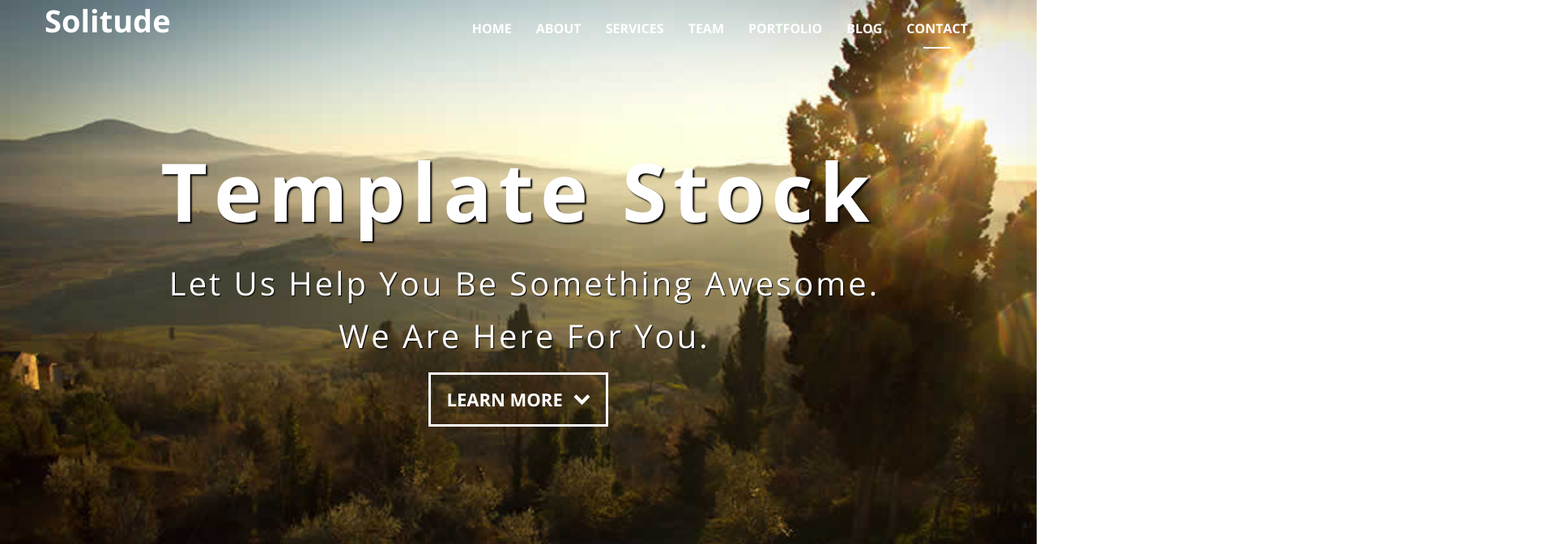
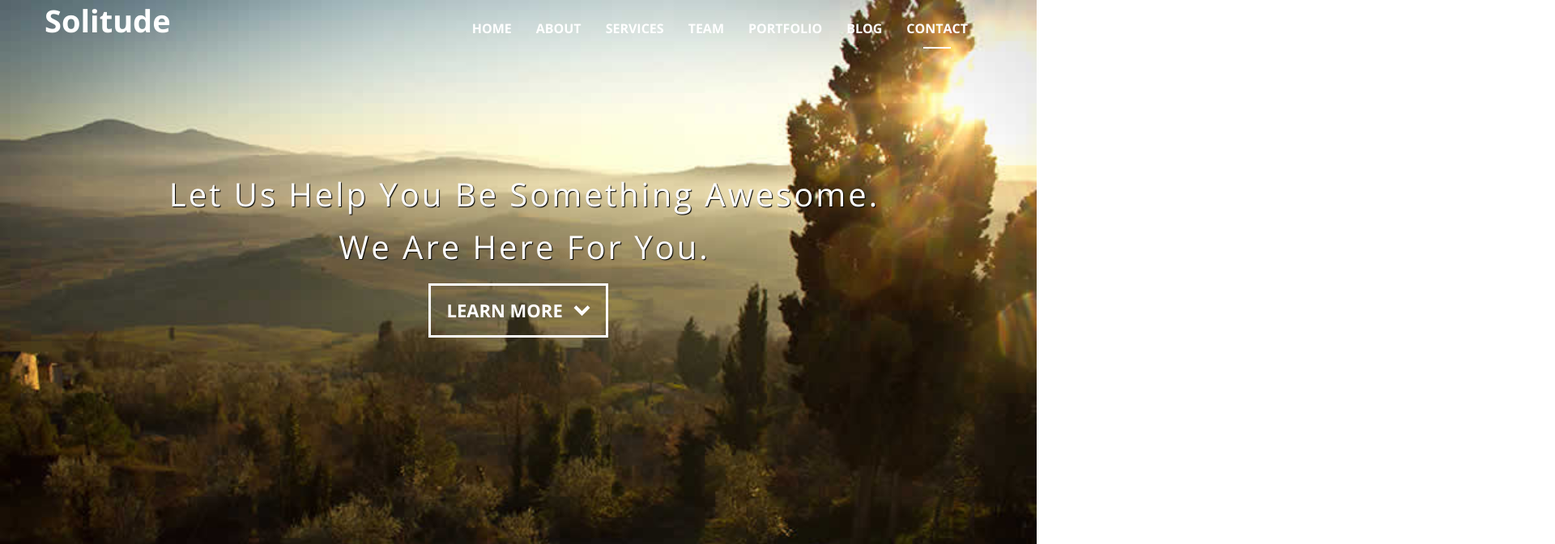
Before and after one commit to BaekHarim/BaekHarim.github.io, a plain HTML site: page index.html in a window 1280 px wide. Shown: the top 672 px of the page at 81% size, 1920 px wide, since content can reach past the window. Drawn offline with nearby package versions, Linux system fonts and the light colour scheme; files whose address does not match are found by name.

Commit message:
Update index.html

```diff
--- a/index.html
+++ b/index.html
@@ -11,7 +11,7 @@
     <meta charset="utf-8">
     <meta name="viewport" content="width=device-width, initial-scale=1.0">
 
-    <title>Solitude Free Responsive Template | 백하림k</title>
+    <title>Solitude Free Responsive Template |Temple stock</title>
 
     <!-- Bootstrap core CSS -->
     <link href="css/bootstrap.css" rel="stylesheet">
@@ -66,7 +66,7 @@
 		<!-- ==== HEADERWRAP ==== -->
 	    <div id="headerwrap" id="home" name="home">
 			<header class="clearfix">
-	  		 		<h1 class="animated bounceIn">Template Stock</h1>
+	  		 		<h1 class="animated bounceIn"></h1>
 	  		 		<p class="animated slideInLeft">Let Us Help You Be Something Awesome.</p>
 	  		 		<p class="animated slideInRight">We Are Here For You.</p>
 	  		 		<a href="#about" class="btn homebtn smoothScroll">Learn More <i class="el-icon-chevron-down homeicon"></i></a>
```
